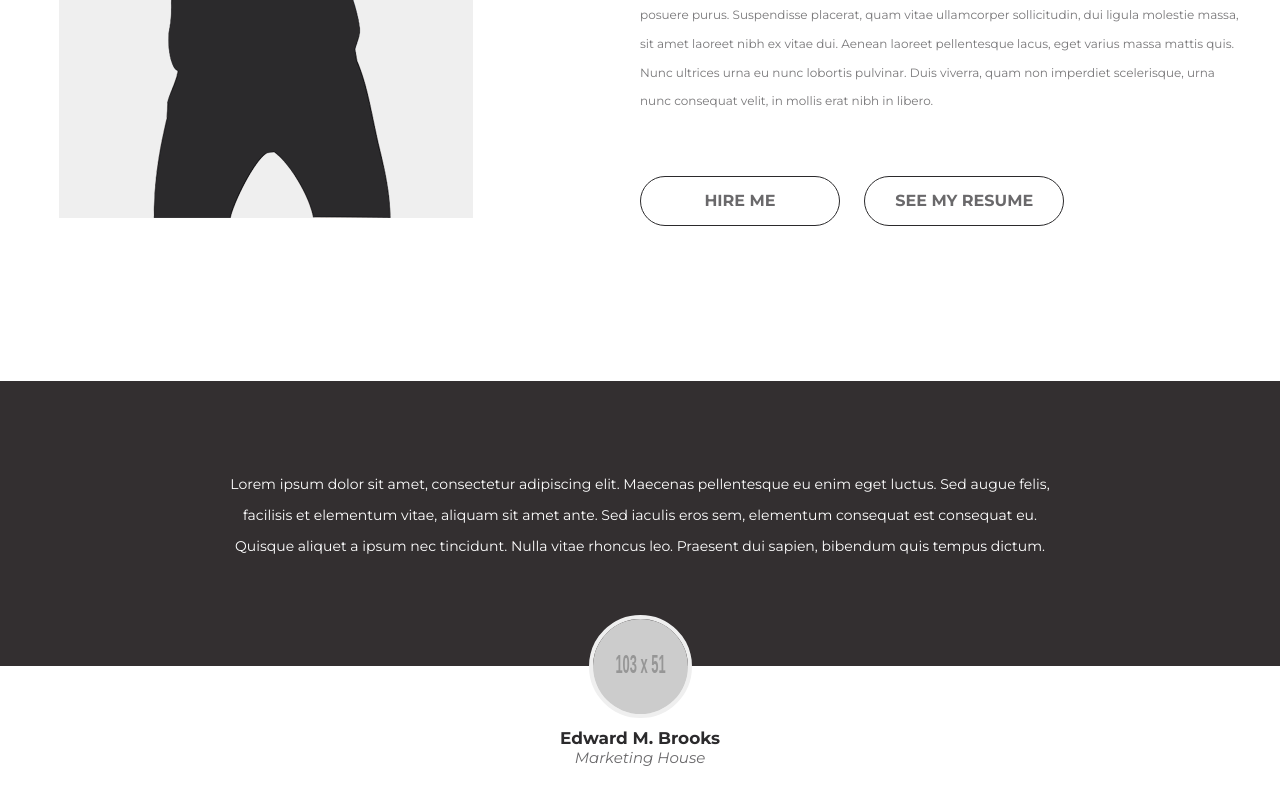
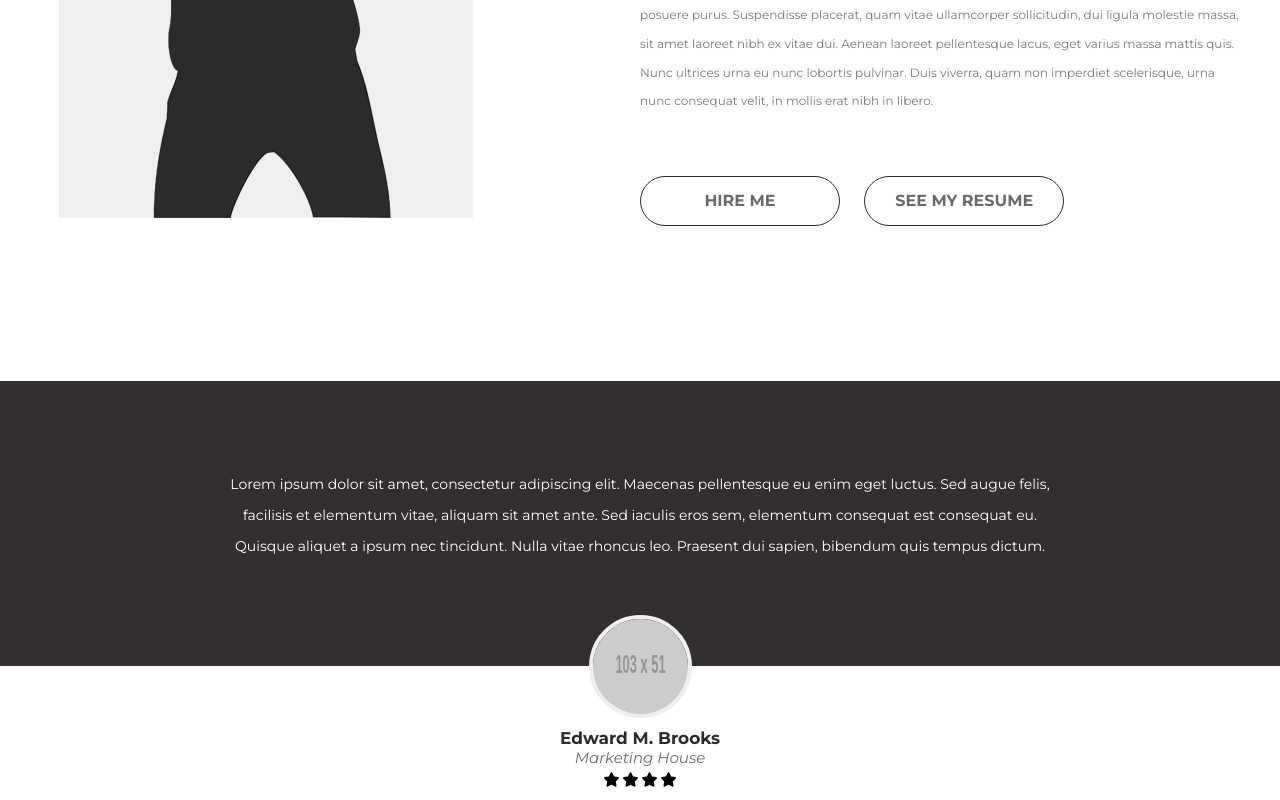
Before and after one commit to d4smodell/landing-less, a plain HTML site: page index.html in a window 1280 px wide. Shown: the part 3157-3957 px from the top of the page. Before the commit the page ends 3924 px from the top, so only its background shows below. Drawn offline with Linux system fonts and the light colour scheme; placeholder pictures from the web are drawn by us; files whose address does not match are found by name.

Commit message:
repos is created

```diff
--- a/css/blocks/reviews.less
+++ b/css/blocks/reviews.less
@@ -51,3 +51,9 @@
     color: @black;
     font-weight: 700;
 }
+
+.reviews__star{
+    width: 15px;
+    height: 15px;
+    margin-top: 5px;
+}
--- a/index.html
+++ b/index.html
@@ -247,7 +247,12 @@
                     <img class="reviews__photo" src="https://placehold.it/103/51" alt="">
                     <div class="reviews__name">Edward M. Brooks</div>
                     <div class="reviews__company">Marketing House</div>
-                    <div class="reviews__rating"></div>
+                    <div class="reviews__rating">
+                        <img class="reviews__star" src="/img/soc/star.svg" alt="">
+                        <img class="reviews__star" src="/img/soc/star.svg" alt="">
+                        <img class="reviews__star" src="/img/soc/star.svg" alt="">
+                        <img class="reviews__star" src="/img/soc/star.svg" alt="">
+                    </div>
                 </div>
             </div>
         </div>
```
Also changed, not shown: css/blocks/reviews.css, css/style.css, img/soc/star.svg (added).
